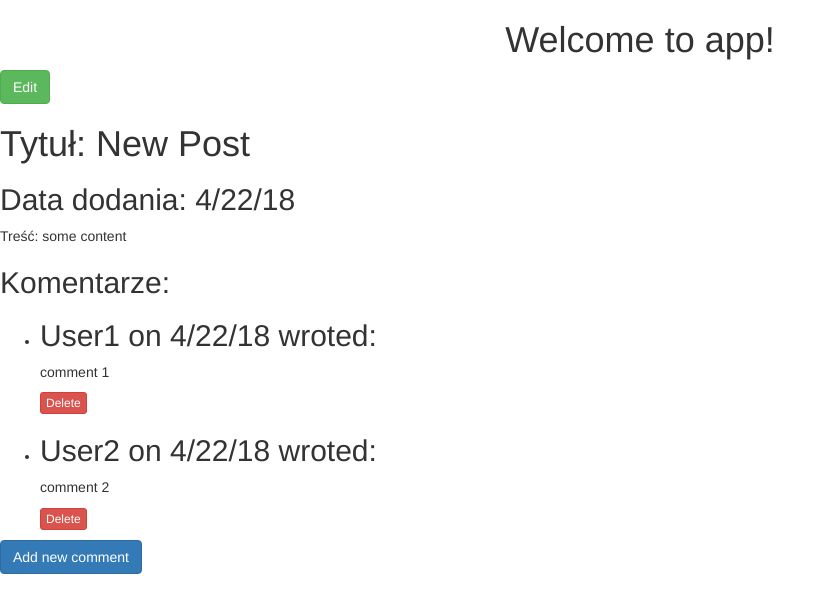
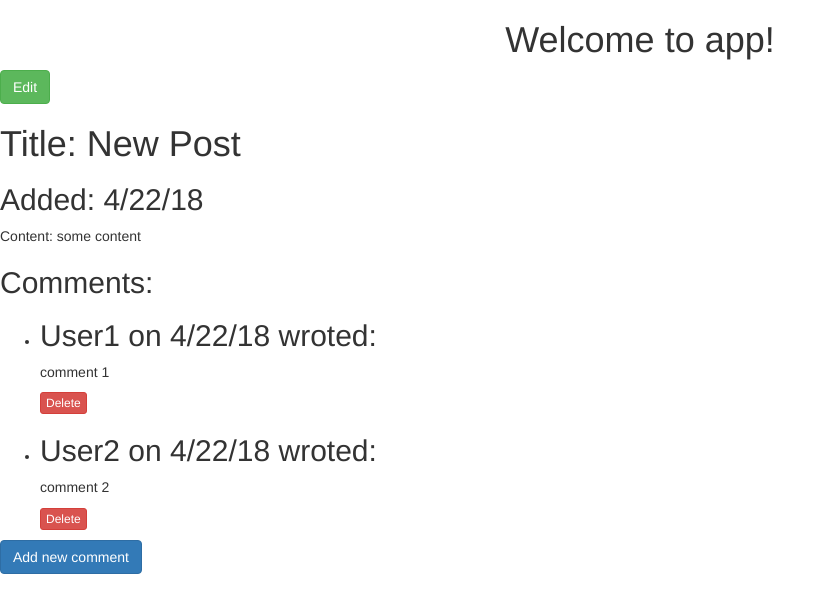
Before and after one commit to KruszekPL/PJA.S6.BIU.Lab, an Angular app in the folder Lab.03/blog-demo/: page / in a window 1280 px wide. Shown: the top 612 px of the page, without its empty margins (0-835 px from the left). Built offline with nearby package versions, Linux system fonts and the light colour scheme.

Commit message:
Task.Home.03 partial - Fixed english names

```diff
--- a/Lab.03/blog-demo/src/app/blog-post/blog-post.component.html
+++ b/Lab.03/blog-demo/src/app/blog-post/blog-post.component.html
@@ -1,9 +1,9 @@
 <button (click)="toggleEditMode()" class="btn btn-success">Edit</button>
-<h1 *ngIf="!isInEditMode">Tytuł: {{post.title}}</h1>
+<h1 *ngIf="!isInEditMode">Title: {{post.title}}</h1>
 <input *ngIf="isInEditMode" type="text" [(ngModel)] = "post.title"/>
-<h2>Data dodania: {{post.date | date: 'shortDate'}}</h2>
-<span>Treść: {{post.content}}</span>
-<h2>Komentarze:</h2>
+<h2>Added: {{post.date | date: 'shortDate'}}</h2>
+<span>Content: {{post.content}}</span>
+<h2>Comments:</h2>
 <ul>
     <li *ngFor="let comment of post.comments; let i = index">
         <h2>{{comment.nick}} on {{comment.date | date: 'shortDate'}} wroted:</h2>
--- a/Lab.03/blog-demo/src/app/blog-post/blog-post.component.ts
+++ b/Lab.03/blog-demo/src/app/blog-post/blog-post.component.ts
@@ -30,7 +30,7 @@ export class BlogPostComponent{
         this.isAddNewCommentActive = !this.isAddNewCommentActive;
     }
 
-    addNewComment(nick : string, content : string) : void {
+    addNewComment(nick, content) : void {
         this.isAddNewCommentActive = false;
         this.newComment = new PostComment(nick, new Date(), content);
         this.post.comments.push(this.newComment);
@@ -42,4 +42,8 @@ export class BlogPostComponent{
         this.post.comments.splice(i, 1);
     }
 
+    // editComment(i, nick, content) {
+    //     this.newComment = new PostComment(nick, new Date(), content);
+    //     this.post.comments.splice(i, 1, this.newComment);
+    // }
 }
```
